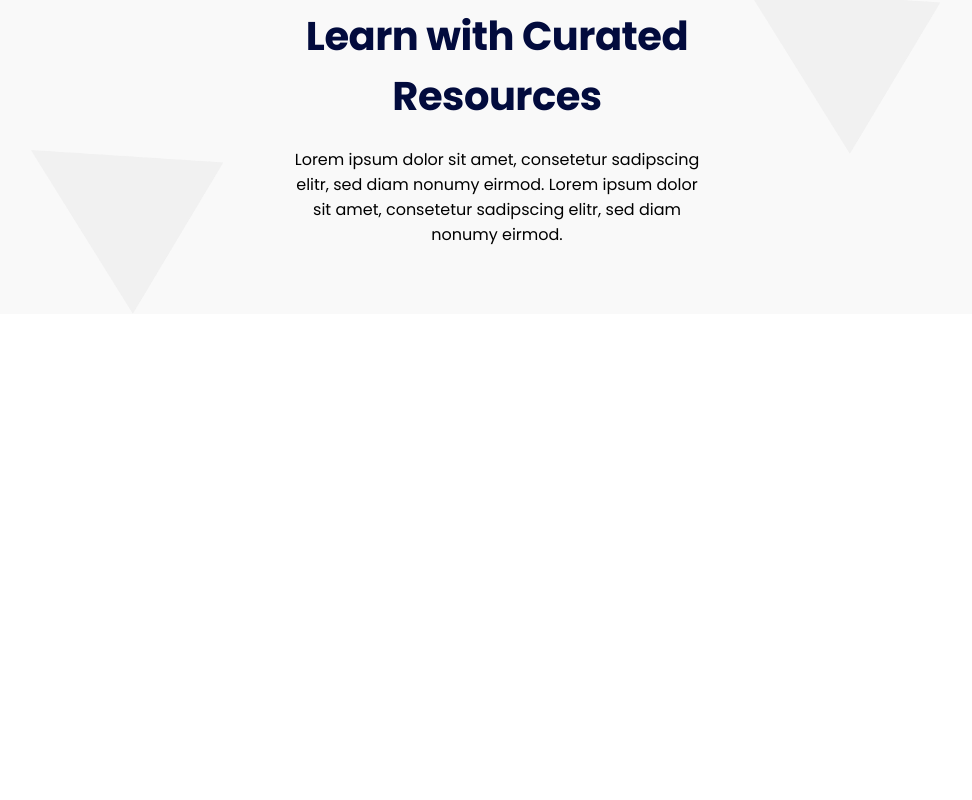
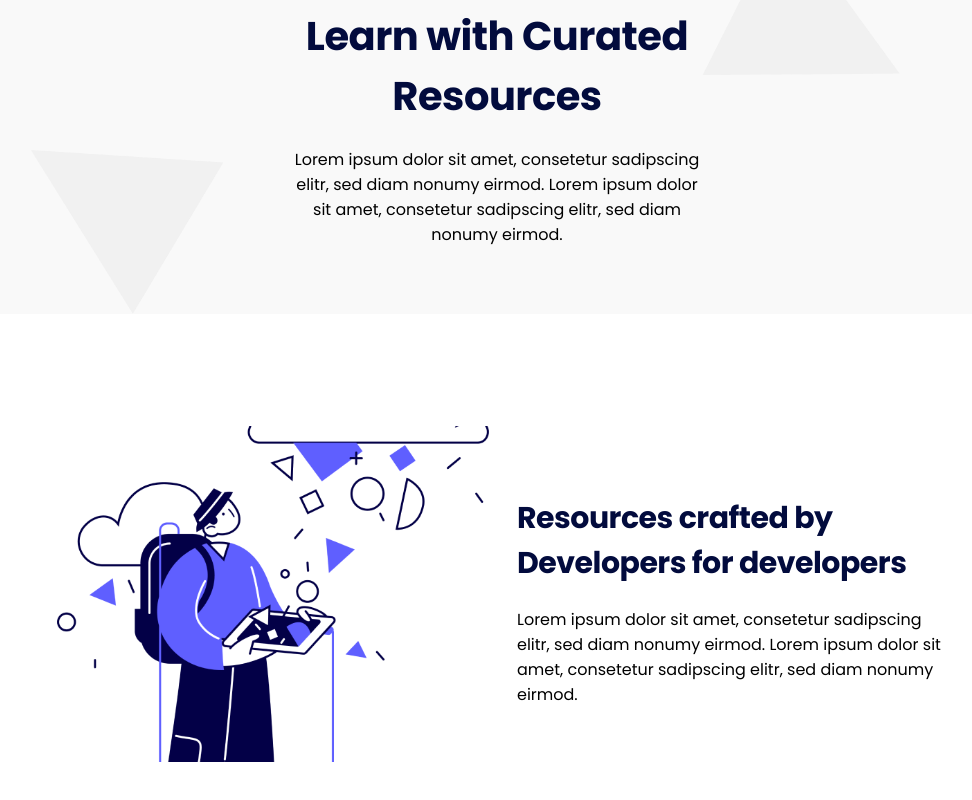
Before and after one commit to divyashasinha23/Floxus-Devcamps, a React (Create React App) app: page / in a window 1280 px wide. Shown: the part 180-980 px from the top of the page, without its empty margins (143-1115 px from the left). Before the commit the page ends 800 px from the top, so only its background shows below. Built offline with nearby package versions, Linux system fonts and the light colour scheme.

Commit message:
usp added

```diff
--- a/src/App.js
+++ b/src/App.js
@@ -1,12 +1,14 @@
 import './index.css';
 import HeroSection from './components/HeroSection/HeroSection';
 import Navbar from './components/Navbar/Navbar';
+import USPSection from './components/USPSection/USPSection.js';
 
 function App() {
   return (
     <>
       <Navbar />
       <HeroSection />
+      <USPSection />
     </>
   );
 }
--- a/src/components/HeroSection/HeroSection.js
+++ b/src/components/HeroSection/HeroSection.js
@@ -85,7 +85,7 @@ const HeroSection = () => {
           </p>
         </HeroContent>
         <PolygonContainer>
-          <img className="polygon2" src={Polygon1} alt="pattern1" />
+          <img className="polygon2" src={Polygon2} alt="pattern1" />
         </PolygonContainer>
       </HeroContainer>
     </Layout>
--- /dev/null
+++ b/src/components/USPSection/USPSection.js
@@ -0,0 +1,92 @@
+import React from 'react';
+import styled from 'styled-components';
+import { Layout } from '../Elements/StyledElements';
+import devfind from '../../images/devfind.png';
+
+const USPContainer = styled.div`
+  display: flex;
+  width: 70%;
+  height: 60vh;
+  margin-top: 20px;
+  margin-bottom: 20px;
+
+  .left {
+    display: flex;
+    flex-basis: 50%;
+    height: 60vh;
+    justify-content: center;
+    align-items: center;
+
+    img {
+      height: 70%;
+    }
+  }
+
+  .right {
+    display: flex;
+    flex-direction: column;
+    flex-basis: 50%;
+    height: 60vh;
+    justify-content: center;
+
+    .heading {
+      font-size: 30px;
+      font-weight: 700;
+      color: #020b3d;
+      letter-spacing: -0.5px;
+      margin-bottom: 5px;
+      margin-left: 20px;
+      padding-right: 30px;
+    }
+
+    .description {
+      margin-left: 20px;
+    }
+  }
+
+  @media (max-width: 496px) {
+    flex-direction: column;
+    height: auto;
+    margin-top: 10%;
+
+    .left {
+      height: auto;
+
+      img {
+        width: 100%;
+      }
+    }
+
+    .right {
+      height: auto;
+
+      .heading {
+        font-size: 25px;
+      }
+    }
+  }
+`;
+
+const USPSection = () => {
+  return (
+    <Layout>
+      <USPContainer>
+        <div className="left">
+          <img src={devfind} alt="devloper finding" />
+        </div>
+        <div className="right">
+          <p className="heading">
+            Resources crafted by Developers for developers{' '}
+          </p>
+          <p className="description">
+            Lorem ipsum dolor sit amet, consetetur sadipscing elitr, sed diam
+            nonumy eirmod. Lorem ipsum dolor sit amet, consetetur sadipscing
+            elitr, sed diam nonumy eirmod.
+          </p>
+        </div>
+      </USPContainer>
+    </Layout>
+  );
+};
+
+export default USPSection;
```
Also changed, not shown: src/images/devfind.png (added).
